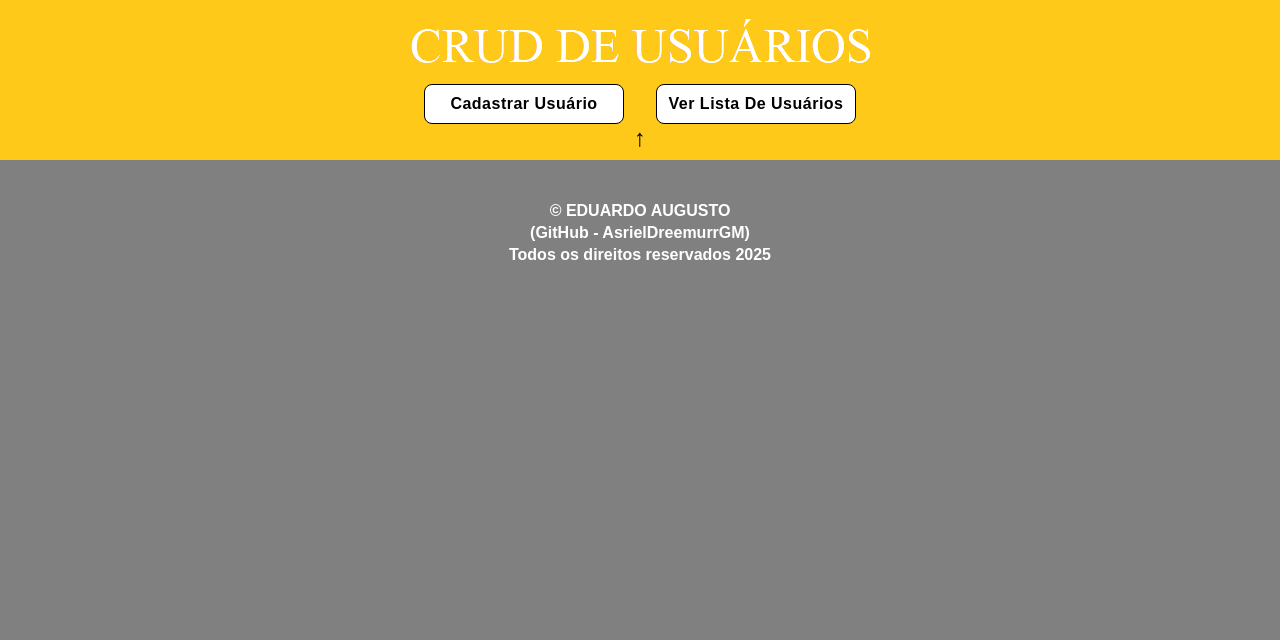
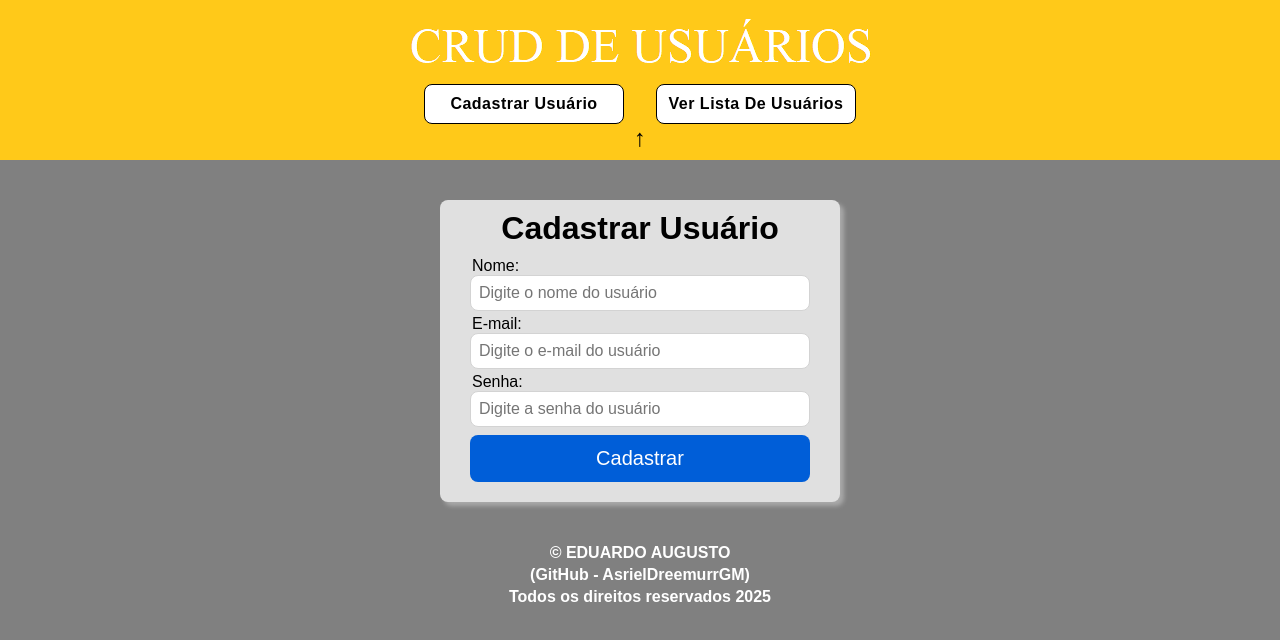
Before and after one commit to AsrielDreemurrGM/User_CRUD, a React (Vite) app: page / in a window 1280 px wide. Shown: the top 640 px of the page. Built offline with nearby package versions, Linux system fonts and the light colour scheme.

Commit message:
Added User Registration Form Component
- Introduced A New RegisterForm Component With Styled Inputs For Name, Email, And Password;
- Updated App.tsx To Render The Form;
- Adjusted Main Container Styles For Better Layout And Alignment;

```diff
--- a/src/App.tsx
+++ b/src/App.tsx
@@ -1,5 +1,6 @@
 import Footer from './components/Footer/Footer';
 import Header from './components/Header/Header';
+import RegisterForm from './components/RegisterForm/RegisterForm';
 import GlobalStyle from './styles/main';
 
 function App() {
@@ -7,6 +8,7 @@ function App() {
     <>
       <GlobalStyle />
       <Header />
+      <RegisterForm />
       <Footer />
     </>
   );
--- /dev/null
+++ b/src/components/RegisterForm/RegisterForm.tsx
@@ -0,0 +1,35 @@
+import { Form, FormContainer, Input, Label, RegisterButton } from './styles';
+
+function RegisterForm() {
+  return (
+    <FormContainer className="mainContainer">
+      <h1>Cadastrar Usuário</h1>
+      <Form>
+        <Label htmlFor="name">Nome: </Label>
+        <Input
+          type="text"
+          name="name"
+          id="name"
+          placeholder="Digite o nome do usuário"
+        />
+        <Label htmlFor="email">E-mail: </Label>
+        <Input
+          type="text"
+          name="email"
+          id="email"
+          placeholder="Digite o e-mail do usuário"
+        />
+        <Label htmlFor="password">Senha: </Label>
+        <Input
+          type="password"
+          name="password"
+          id="password"
+          placeholder="Digite a senha do usuário"
+        />
+        <RegisterButton type="submit">Cadastrar</RegisterButton>
+      </Form>
+    </FormContainer>
+  );
+}
+
+export default RegisterForm;
--- /dev/null
+++ b/src/components/RegisterForm/styles.ts
@@ -0,0 +1,55 @@
+import styled from 'styled-components';
+import { Breakpoints } from '../../styles/main';
+
+export const FormContainer = styled.div`
+  background-color: #e0e0e0;
+  padding: 10px 20px;
+  border-radius: 8px;
+  max-width: 400px;
+  width: 100%;
+  margin-top: 40px;
+  box-shadow: 4px 4px 4px 0px darkgrey;
+
+  @media (max-width: ${Breakpoints.mobile}) {
+    max-width: 350px;
+    margin-top: 20px;
+  }
+`;
+
+export const Form = styled.form`
+  width: 100%;
+  display: flex;
+  flex-direction: column;
+  text-align: center;
+  padding: 10px;
+  border-radius: 8px;
+`;
+
+export const Label = styled.label`
+  margin-left: 2px;
+  text-align: left;
+`;
+
+export const Input = styled.input`
+  padding: 8px;
+  margin-bottom: 4px;
+  border: 1px solid lightgray;
+  border-radius: 8px;
+  font-size: 16px;
+`;
+
+export const RegisterButton = styled.button`
+  background-color: #005ed8ff;
+  font-size: 20px;
+  color: white;
+  border-radius: 8px;
+  border: none;
+  cursor: pointer;
+
+  margin-top: 4px;
+  padding: 12px;
+
+  &:hover {
+    background-color: #0047a3ff;
+  }
+`;
--- a/src/styles/main.ts
+++ b/src/styles/main.ts
@@ -20,7 +20,12 @@ body {
 
 .mainContainer {
   max-width: 1200px;
+  width: 100%;
   margin: 0 auto;
+  display: flex;
+  flex-direction: column;
+  align-items: center;
+  justify-content: center;
 }
 `;
 
```
